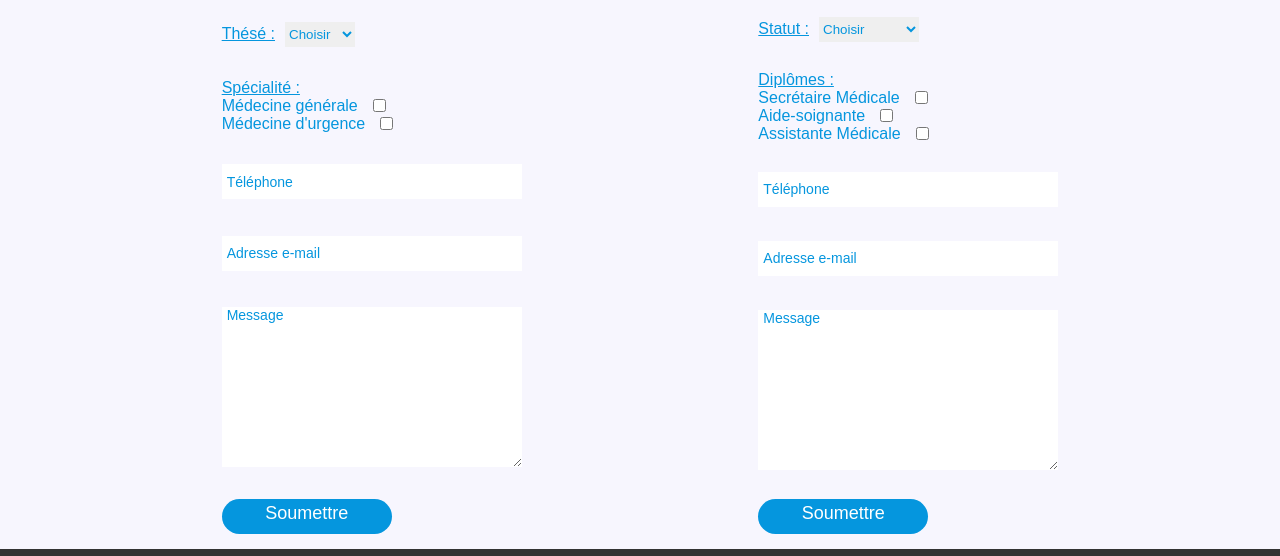
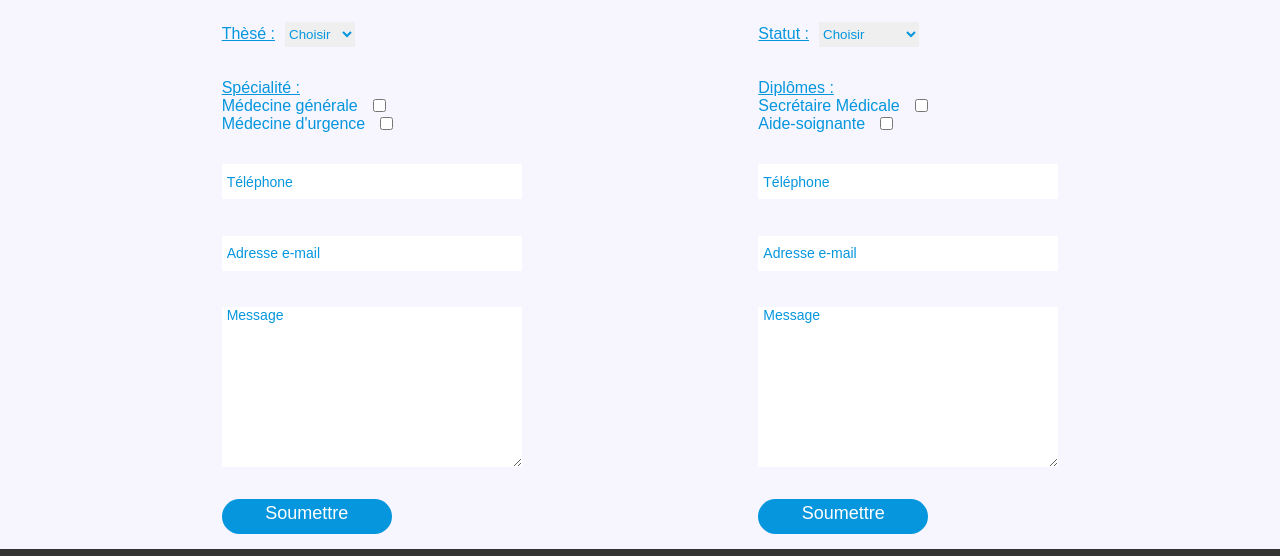
Before and after one commit to informatique77/website, a Gatsby site: page /recrutement in a window 1280 px wide. Shown: the part 960-1516 px from the top of the page. Built offline with nearby package versions, Linux system fonts and the light colour scheme; Gatsby itself is replaced by a stand-in of ours; a web font is replaced by a local one.

Commit message:
Correction orthographe + suppression d'un label dans le formulaire assistante

```diff
--- a/src/components/Form/FormAssistant.js
+++ b/src/components/Form/FormAssistant.js
@@ -59,16 +59,6 @@ const FormAssistant = () => {
               />
             </label>
           </div>
-          <div className="checkbox-container">
-            <label>
-              Assistante Médicale
-              <input
-                type="checkbox"
-                name="Assistante Médicale"
-                className="personnal-checkbox"
-              />
-            </label>
-          </div>
         </div>
         <div className="input-label-container">
           <input
--- a/src/components/Form/FormDoctor.js
+++ b/src/components/Form/FormDoctor.js
@@ -28,7 +28,7 @@ const FormDoctor = () => {
         </div>
         <div className="input-label-container">
           <label className="select-label">
-            Thésé :
+            Thèsé :
             <select required required style={{width: "70px"}}>
               <option value="Choisir">Choisir</option>
               <option value="Oui">Oui</option>
```
